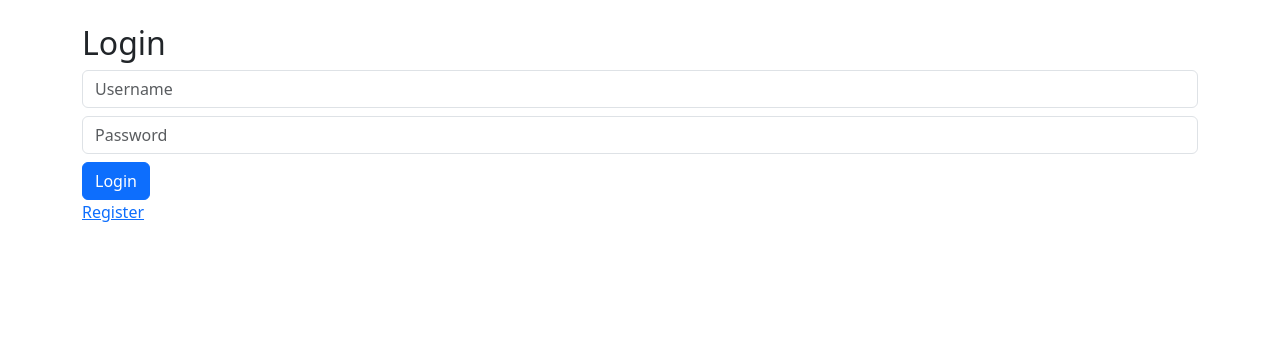
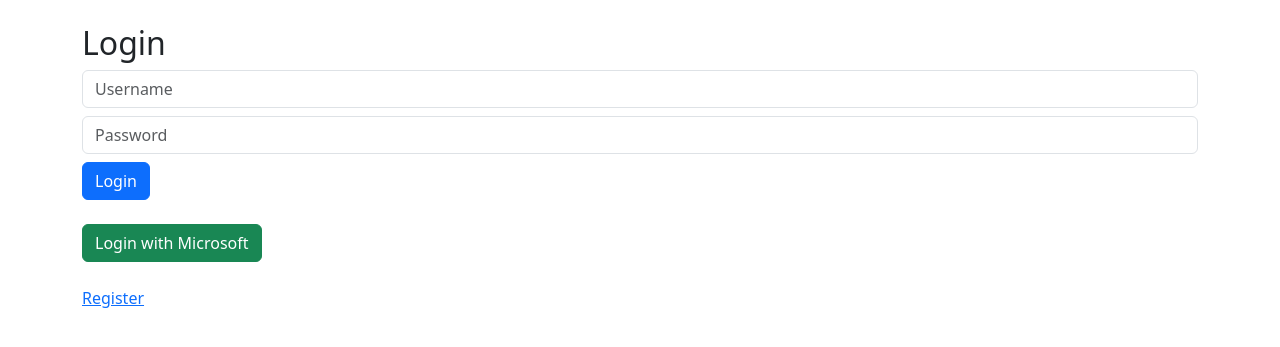
Before and after one commit to aiheka/online-voting-system, a Flask app: page /login in a window 1280 px wide. Shown: the part 48-395 px from the top of the page. Run offline with Flask 3, Linux system fonts and the light colour scheme.

Commit message:
Added Microsoft Login

```diff
--- a/app.py
+++ b/app.py
@@ -1,8 +1,23 @@
 from flask import Flask, render_template, request, redirect, session, url_for
 from flask_sqlalchemy import SQLAlchemy
 from werkzeug.security import generate_password_hash, check_password_hash
+from authlib.integrations.flask_client import OAuth
+import os
+app = Flask(__name__)
+oauth = OAuth(app)
+print("CLIENT_ID =", os.environ.get("CLIENT_ID"))
+print("TENANT_ID =", os.environ.get("TENANT_ID"))
+print("CLIENT_SECRET =", os.environ.get("CLIENT_SECRET"))
 
-app = Flask(__name__)
+oauth.register(
+    name='microsoft',
+    client_id=os.environ.get('CLIENT_ID'),
+    client_secret=os.environ.get('CLIENT_SECRET'),
+    server_metadata_url=f"https://login.microsoftonline.com/{os.environ.get('TENANT_ID')}/v2.0/.well-known/openid-configuration",
+    client_kwargs={
+        'scope': 'openid email profile'
+    }
+)
 
 app.config['SECRET_KEY'] = 'secret123'
 app.config['SQLALCHEMY_DATABASE_URI'] = 'sqlite:///voting.db'
@@ -43,6 +58,29 @@ class Vote(db.Model):
 @app.route('/')
 def home():
     return redirect('/login')
+@app.route('/microsoft_login')
+def microsoft_login():
+
+    redirect_uri = url_for(
+        'authorize',
+        _external=True
+    )
+
+    return oauth.microsoft.authorize_redirect(
+        redirect_uri
+    )
+
+
+@app.route('/getAToken')
+def authorize():
+
+    token = oauth.microsoft.authorize_access_token()
+
+    user = token.get('userinfo')
+
+    session['user'] = user
+
+    return redirect('/dashboard')
 
 
 @app.route('/register', methods=['GET', 'POST'])
--- a/templates/login.html
+++ b/templates/login.html
@@ -5,7 +5,10 @@
 <h2>Login</h2>
 
 <form method="POST">
-    <input name="username" placeholder="Username" class="form-control mb-2">
+
+    <input name="username"
+           placeholder="Username"
+           class="form-control mb-2">
 
     <input type="password"
            name="password"
@@ -15,8 +18,22 @@
     <button class="btn btn-primary">
         Login
     </button>
+
 </form>
 
-<a href="/register">Register</a>
+<br>
+
+<a href="/microsoft_login"
+   class="btn btn-success">
+
+   Login with Microsoft
+
+</a>
+
+<br><br>
+
+<a href="/register">
+    Register
+</a>
 
 {% endblock %}
```
